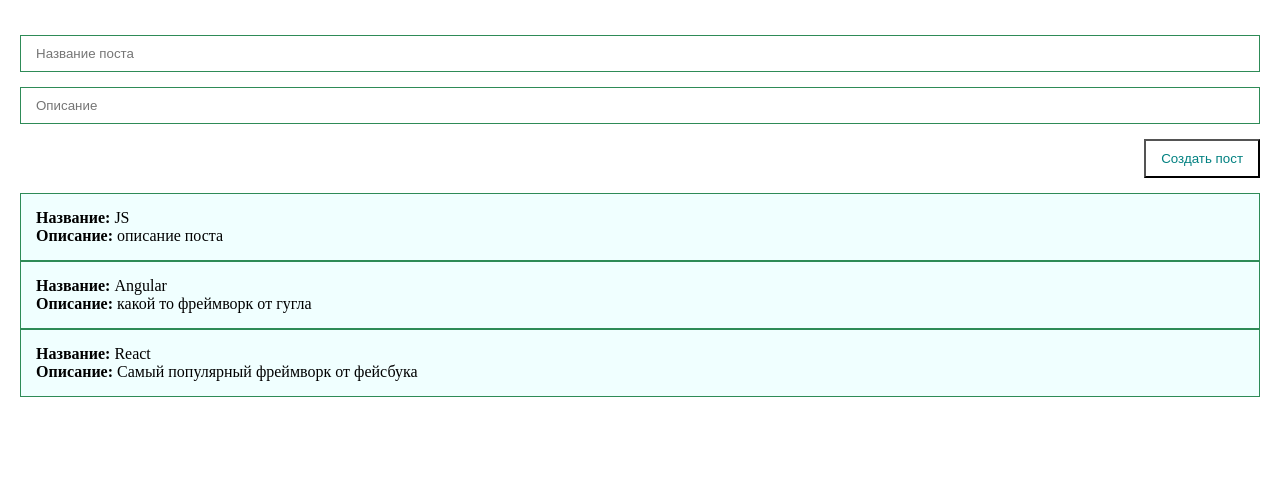
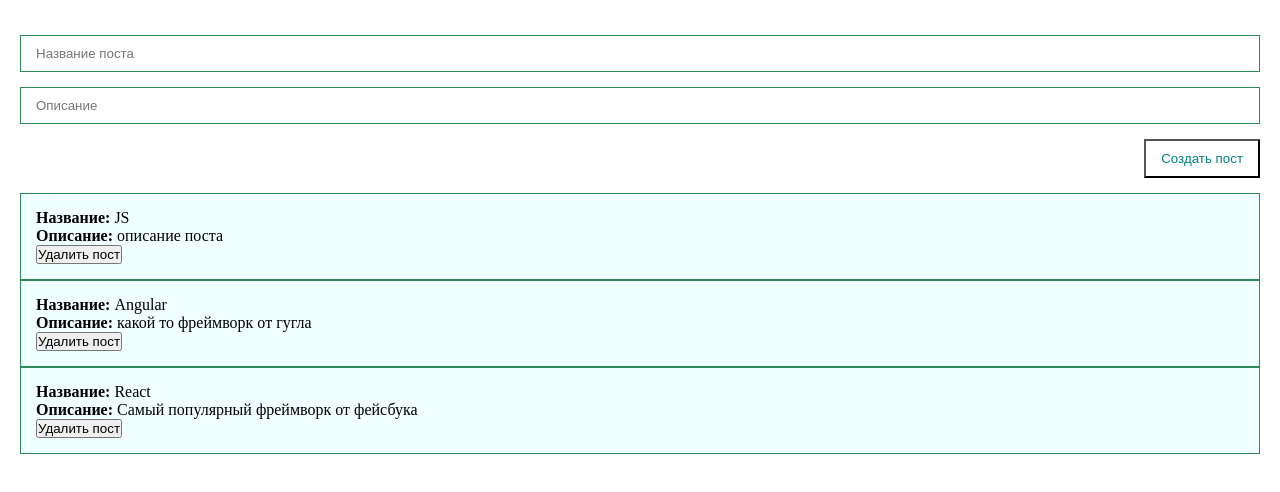
Before and after one commit to nurgitlab/vue-start, a Vue app: page / in a window 1280 px wide. Shown: the top 492 px of the page. Built offline with nearby package versions, Linux system fonts and the light colour scheme; the HTML template or start-up script is replaced by a standard one.

Commit message:
added: delete element from list

```diff
--- a/src/App.vue
+++ b/src/App.vue
@@ -5,6 +5,7 @@
     />
     <post-list
         :posts="posts"
+        @deletePost="removePost"
     />
   </div>
 </template>
@@ -28,6 +29,9 @@ export default {
   methods: {
     createPost (post) {
       this.posts.push(post)
+    },
+    removePost (id) {
+      this.posts = this.posts.filter(post => post.id !== id)
     }
   }
 }
--- a/src/components/PostItem.vue
+++ b/src/components/PostItem.vue
@@ -1,22 +1,20 @@
 <template>
   <div class="post">
-    <div><strong>Название: </strong> {{title}}</div>
-    <div><strong>Описание: </strong> {{text}}</div>
+    <div><strong>Название: </strong> {{post.title}}</div>
+    <div><strong>Описание: </strong> {{post.text}}</div>
+    <button @click="$emit('deletePost', post.id)">Удалить пост</button>
   </div>
 </template>
 
 <script>
 export default {
   props: {
-    title: {
-      type: String,
-      required: true,
-    },
-    text: {
-      type: String,
-      required: true,
-    },
-  }
+    post: {
+      type: Object,
+      required: true
+    }
+  },
+  emits: ['deletePost'],
 }
 </script>
 
--- a/src/components/PostList.vue
+++ b/src/components/PostList.vue
@@ -1,6 +1,6 @@
 <template>
   <div v-for="post in posts">
-    <post-item :text=post.text :title=post.title />
+    <post-item :post="post" @deletePost="(el) => $emit('deletePost', el)"/>
   </div>
 </template>
 
@@ -16,7 +16,8 @@ export default {
   },
   components: {
     PostItem
-  }
+  },
+  emits: ['deletePost']
 }
 </script>
 
```
